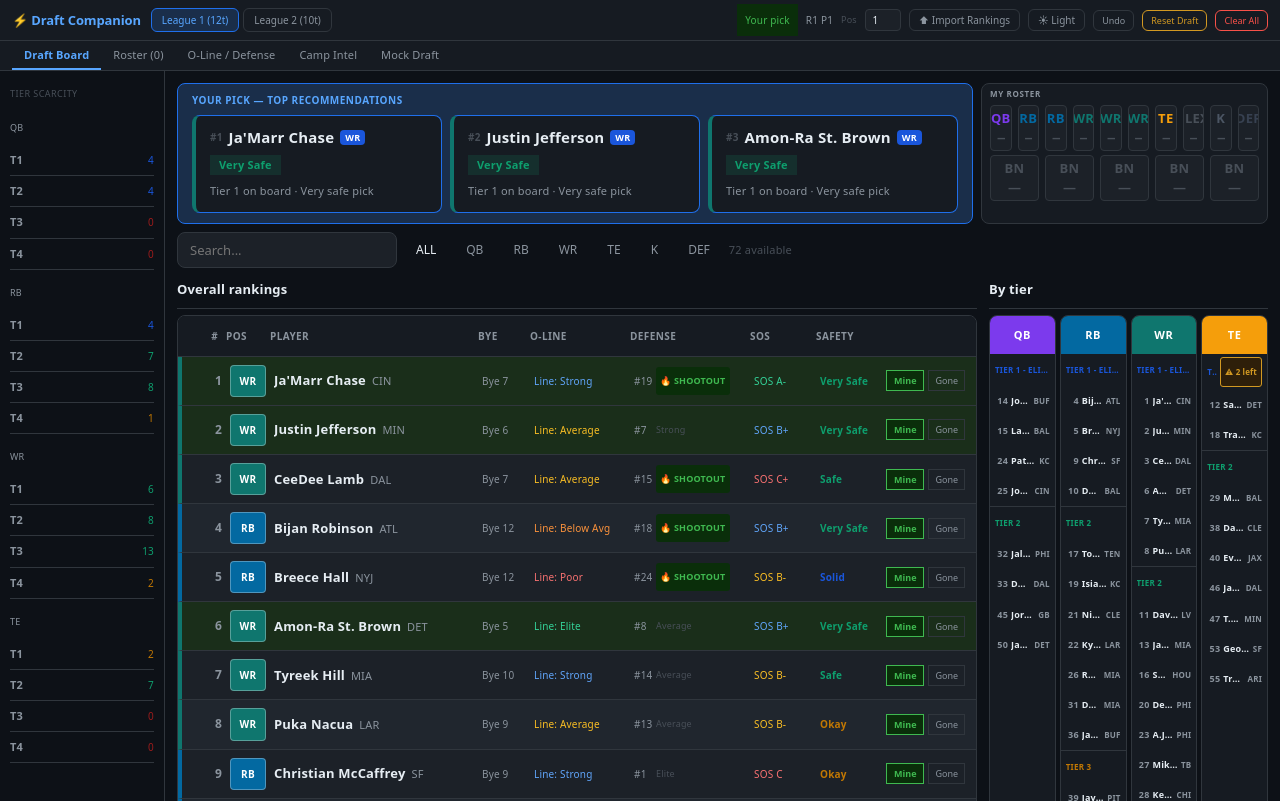
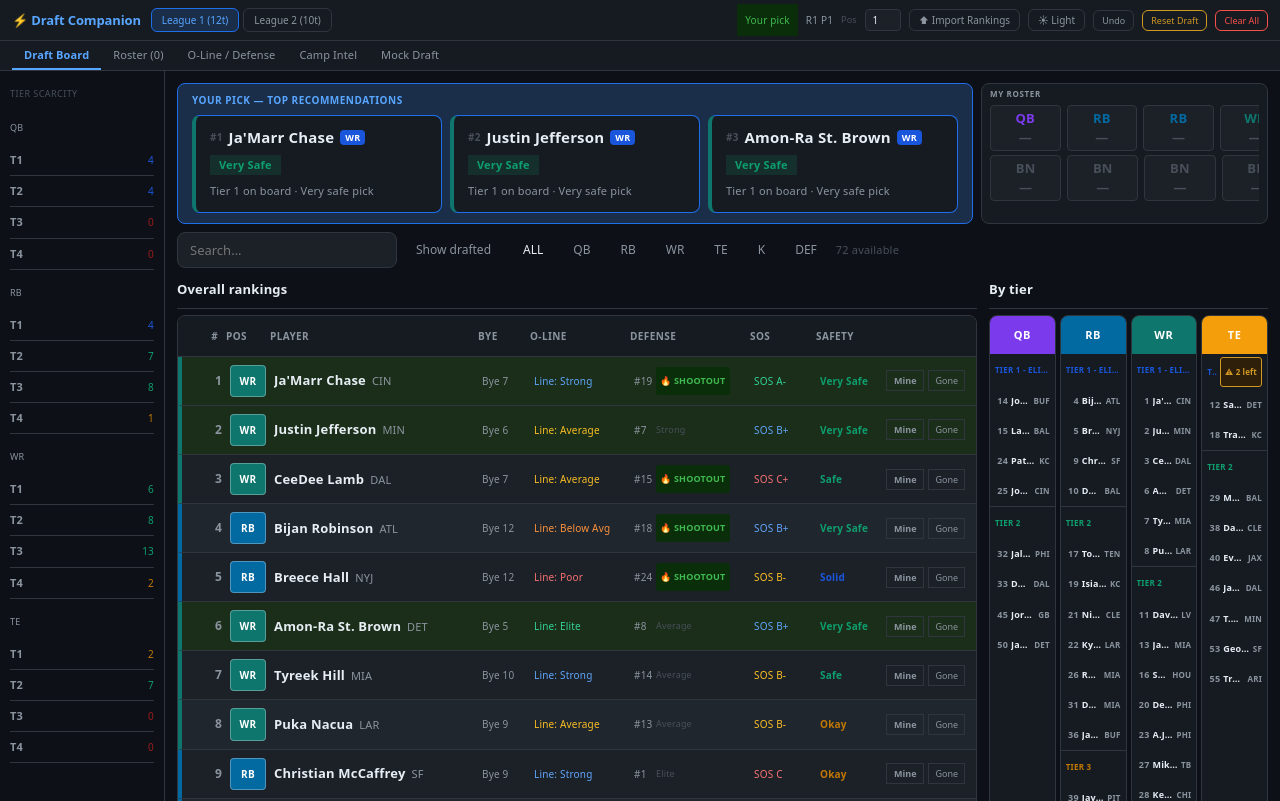
Before and after one commit to Parth33/fantasy-draft-server, a React (Vite) app in the folder fantasy-draft-companion/: page / in a window 1280 px wide. Built offline with nearby package versions, Linux system fonts and the light colour scheme.

Commit message:
fix mine/gone button styling, add show drafted toggle, fix roster overflow

```diff
--- a/fantasy-draft-companion/src/App.jsx
+++ b/fantasy-draft-companion/src/App.jsx
@@ -568,6 +568,7 @@ export default function App() {
   const [players, setPlayers] = useState(() => loadLS(LS_KEYS.players, BASE_PLAYERS));
   const [posFilter, setPosFilter] = useState("ALL");
   const [search, setSearch] = useState("");
+  const [showDrafted, setShowDrafted] = useState(false);
   const [selected, setSelected] = useState(null);
   const [round, setRound] = useState(() => loadLS(LS_KEYS.round, 1));
   const [pick, setPick] = useState(() => loadLS(LS_KEYS.pick, 1));
@@ -618,11 +619,11 @@ export default function App() {
 
   const available = useMemo(() => players.filter(p => !drafted.includes(p.id)), [players, drafted]);
 
-  const filtered = useMemo(() => available.filter(p => {
+  const filtered = useMemo(() => (showDrafted ? players : available).filter(p => {
     const pm = posFilter==="ALL" || p.pos===posFilter;
     const sm = !search || p.name.toLowerCase().includes(search.toLowerCase()) || p.team.toLowerCase().includes(search.toLowerCase());
     return pm && sm;
-  }), [available, posFilter, search]);
+  }), [showDrafted, players, available, posFilter, search]);
 
   const sorted = useMemo(() => [...filtered].sort((a,b)=>a.rank-b.rank), [filtered]);
 
@@ -908,13 +909,14 @@ export default function App() {
     const byeConflictCount = byeCountsByPos[`${p.pos}-${p.bye}`] || 0;
     const hasByeConflict = byeConflictCount >= 2;
     const showBadgeRow = isLastInTier || hasByeConflict;
+    const isDrafted = drafted.includes(p.id);
     return (
-      <div onClick={()=>setSelected(p)} className="player-row" style={{background:isSel?"var(--bg-row-sel)":isRec?"var(--bg-row-rec)":zebra,boxShadow:isSel?"inset 0 0 0 1px var(--border-accent)":"none",borderBottom:"1px solid var(--border)",borderLeft:`4px solid ${POS_COLORS[p.pos]||"#555"}`,cursor:"pointer",transition:"background 0.1s, filter 0.1s"}}>
+      <div onClick={()=>setSelected(p)} className="player-row" style={{background:isSel?"var(--bg-row-sel)":isRec?"var(--bg-row-rec)":zebra,boxShadow:isSel?"inset 0 0 0 1px var(--border-accent)":"none",borderBottom:"1px solid var(--border)",borderLeft:`4px solid ${POS_COLORS[p.pos]||"#555"}`,cursor:"pointer",transition:"background 0.1s, filter 0.1s",opacity:isDrafted?0.55:1}}>
         <div style={{display:"grid",gridTemplateColumns:compact?ROW_COLS_COMPACT:ROW_COLS,gap:compact?3:8,alignItems:"center",padding:compact?"6px 6px":"8px 12px",fontSize:compact?11:12}}>
           <span style={{color:"var(--text-secondary)",fontWeight:700,textAlign:"right"}}>{p.rank}</span>
           <span style={{fontSize:compact?9:10,fontWeight:800,padding:"2px 5px",borderRadius:4,background:POS_COLORS[p.pos]||"#555",color:"#fff",textAlign:"center",letterSpacing:"0.04em",border:"1px solid rgba(255,255,255,0.3)"}}>{p.pos}</span>
           <span style={{overflow:"hidden",textOverflow:"ellipsis",whiteSpace:"nowrap"}}>
-            <span style={{fontWeight:700,fontSize:compact?12:13,color:"var(--text-primary)"}}>{p.name}</span>
+            <span style={{fontWeight:700,fontSize:compact?12:13,color:"var(--text-primary)",textDecoration:isDrafted?"line-through":"none"}}>{p.name}</span>
             <span style={{marginLeft:6,fontSize:compact?10:11,fontWeight:500,color:"var(--text-secondary)"}}>{p.team}</span>
             {p.campAdj!==undefined&&p.campAdj!==0&&<span style={{marginLeft:6,fontSize:9,color:p.campAdj>0?"#0e9f6e":"#e03e3e"}}>{p.campAdj>0?"▲":"▼"}{Math.abs(p.campAdj)}</span>}
             {p.ecrVsAdp&&p.ecrVsAdp!=="-"&&<span style={{marginLeft:6,fontSize:compact?10:11,fontWeight:800,color:ecrVsAdpColor(p.ecrVsAdp)}}>{p.ecrVsAdp}</span>}
@@ -937,10 +939,14 @@ export default function App() {
           ):<span/>}
           {s?<span style={{fontSize:compact?9:10,color:sosTextColor(s.e)}}>SOS {s.e}</span>:<span/>}
           <span style={{fontSize:compact?9:10,fontWeight:600,color:safetyColor(p.safety),whiteSpace:"nowrap"}}>{p.safety}</span>
+          {isDrafted?(
+            <span style={{fontSize:8,fontWeight:800,padding:"3px 7px",borderRadius:"var(--radius)",border:"1px solid var(--text-muted)",color:"var(--text-muted)",whiteSpace:"nowrap",textAlign:"center",letterSpacing:"0.04em"}}>DRAFTED</span>
+          ):(
             <div style={{display:"flex",gap:4}}>
-            <button onClick={e=>{e.stopPropagation();markDrafted(p,true);}} style={{fontSize:9,fontWeight:700,padding:"3px 7px",borderRadius:"var(--radius)",border:"1px solid var(--text-success)",background:"var(--bg-success)",color:"var(--text-success)",cursor:"pointer"}}>Mine</button>
-            <button onClick={e=>{e.stopPropagation();markDrafted(p,false);}} style={{fontSize:9,padding:"3px 6px",borderRadius:"var(--radius)",border:"1px solid var(--border)",background:"transparent",color:"var(--text-secondary)",cursor:"pointer"}}>Gone</button>
-          </div>
+              <button className="btn-mine" onClick={e=>{e.stopPropagation();markDrafted(p,true);}} style={{fontSize:9,fontWeight:700,padding:"3px 7px",borderRadius:"var(--radius)",border:"1px solid var(--border)",background:"transparent",color:"var(--text-secondary)",cursor:"pointer"}}>Mine</button>
+              <button className="btn-gone" onClick={e=>{e.stopPropagation();markDrafted(p,false);}} style={{fontSize:9,padding:"3px 6px",borderRadius:"var(--radius)",border:"1px solid var(--border)",background:"transparent",color:"var(--text-secondary)",cursor:"pointer"}}>Gone</button>
+            </div>
+          )}
         </div>
         {showBadgeRow&&(
           <div style={{display:"flex",gap:6,flexWrap:"wrap",padding:compact?"0 6px 5px 6px":"0 12px 6px 12px"}}>
@@ -975,6 +981,10 @@ export default function App() {
         ::-webkit-scrollbar-thumb { background: var(--border); border-radius: 3px; }
         ::-webkit-scrollbar-thumb:hover { background: var(--text-muted); }
         .player-row:hover { filter: brightness(1.15); }
+        .btn-mine:hover { background: var(--bg-success); color: var(--text-success); border-color: var(--text-success); }
+        .btn-mine:active { filter: brightness(0.9); }
+        .btn-gone:hover { background: var(--bg-danger); color: var(--text-danger); border-color: var(--text-danger); }
+        .btn-gone:active { filter: brightness(0.9); }
       `}</style>
       {/* Top bar */}
       <div style={{background:"var(--bg-header)",borderBottom:`1px solid var(--border)`,padding:"4px 12px",display:"flex",alignItems:"center",gap:10,flexWrap:"wrap"}}>
@@ -1125,7 +1135,8 @@ export default function App() {
                     {byeStackSummary.length>0&&<span style={{fontSize:9,fontWeight:600,color:"var(--text-warning)"}}>Bye stack: {byeStackSummary.join(", ")}</span>}
                   </div>
                   {[[0,4,5,1,2,3,6,7,8,9],[10,11,12,13,14]].map((idxRow,ri)=>(
-                    <div key={ri} style={{display:"grid",gridTemplateColumns:`repeat(${idxRow.length},1fr)`,gap:6,marginBottom:ri===0?4:0}}>
+                    <div key={ri} style={{overflowX:"auto",overflowY:"hidden",marginBottom:ri===0?4:0}}>
+                      <div style={{display:"grid",gridTemplateColumns:`repeat(${idxRow.length},1fr)`,gap:6,minWidth:idxRow.length*76}}>
                         {idxRow.map(i=>{
                           const slot=ROSTER_SLOTS[i],p=roster[i];
                           return (
@@ -1136,6 +1147,7 @@ export default function App() {
                           );
                         })}
                       </div>
+                    </div>
                   ))}
                 </div>
               </div>
@@ -1143,6 +1155,7 @@ export default function App() {
               {/* Filters */}
               <div style={{display:"flex",gap:6,marginBottom:8,alignItems:"center",flexWrap:"wrap"}}>
                 <input type="text" placeholder="Search..." value={search} onChange={e=>setSearch(e.target.value)} style={{width:220,fontSize:13,padding:"8px 12px",borderRadius:8,border:"1px solid var(--border)",background:"var(--bg-row)",color:"var(--text-primary)"}}/>
+                <button onClick={()=>setShowDrafted(v=>!v)} style={{fontSize:12,fontWeight:500,padding:"7px 13px",borderRadius:"var(--radius)",border:"0.5px solid var(--border-strong)",background:showDrafted?"var(--fill-accent)":"transparent",color:showDrafted?"var(--on-accent)":"var(--text-secondary)",cursor:"pointer",whiteSpace:"nowrap"}}>{showDrafted?"✓ ":""}Show drafted</button>
                 <div style={{display:"flex",gap:4}}>
                   {POSITIONS.map(pos=>(
                     <button key={pos} onClick={()=>setPosFilter(pos)} style={{fontSize:12,fontWeight:500,padding:"7px 13px",borderRadius:"var(--radius)",border:"0.5px solid var(--border-strong)",background:posFilter===pos?"var(--fill-accent)":"transparent",color:posFilter===pos?"var(--on-accent)":"var(--text-secondary)",cursor:"pointer"}}>{pos}</button>
```
Lines whose indentation alone changed are shown as unchanged.
